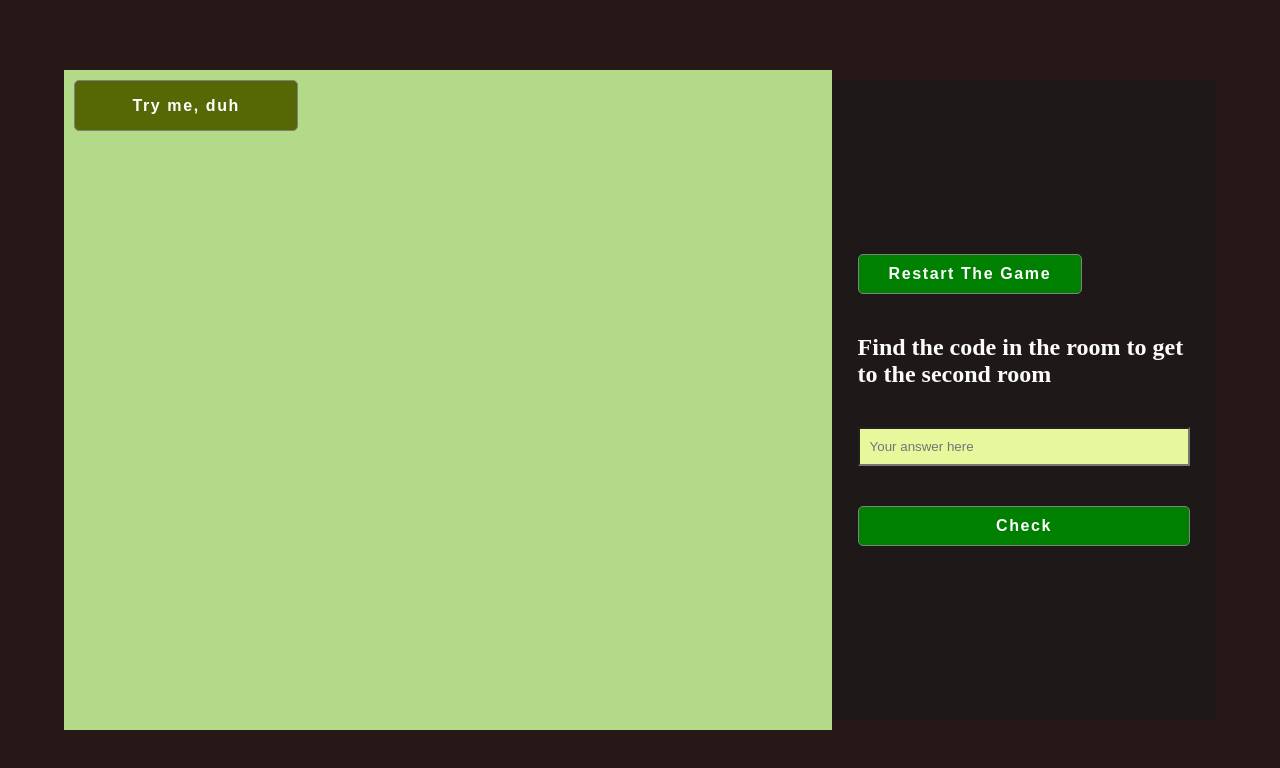
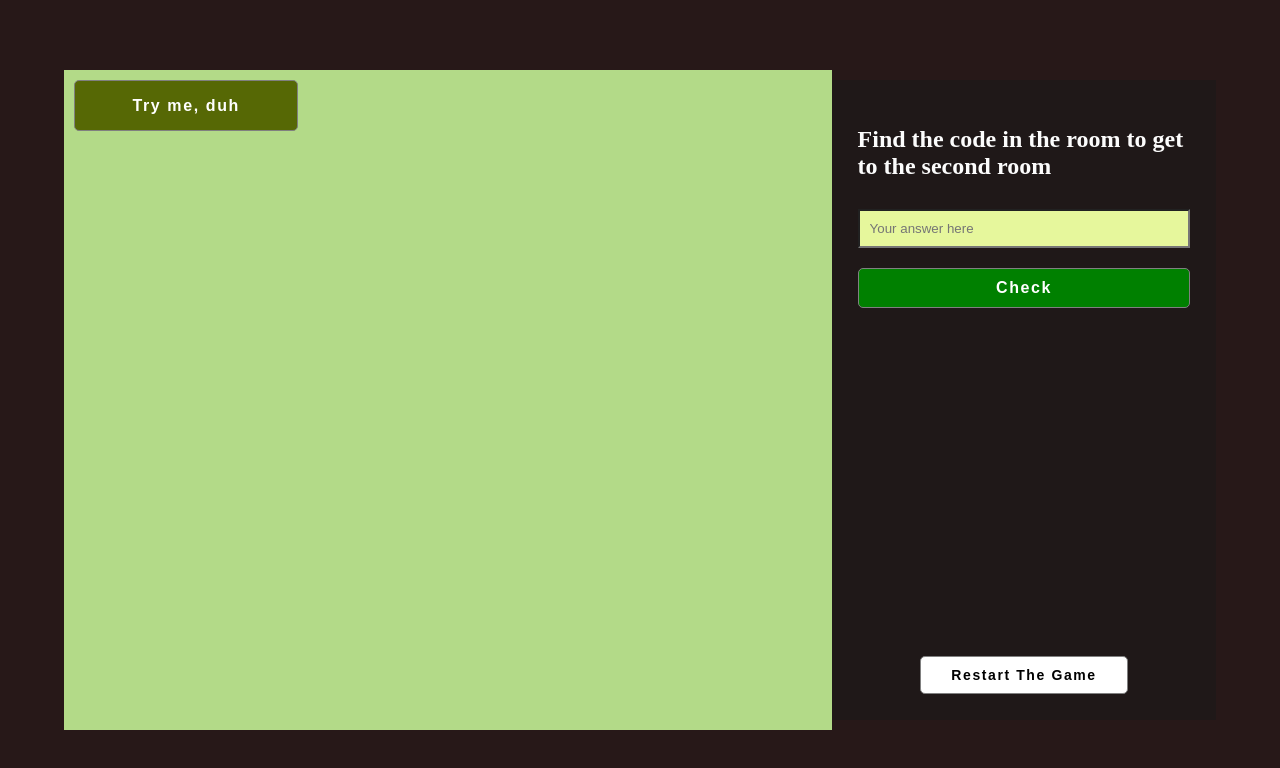
Before and after one commit to SlipNinja/escape_rooms_AFEC, a plain HTML site: page index.html in a window 1280 px wide. Both pictures are taken after a click on the button "Commencer le jeu". Drawn offline with Linux system fonts and the light colour scheme.

Commit message:
change style for few buttons and load the page outside of constructor

```diff
--- a/GameEngine.js
+++ b/GameEngine.js
@@ -29,27 +29,24 @@ class GameEngine {
 		document.getElementById("question").innerHTML = this.enigma.getQuestionById(this.room.get_current_room()).question;
 	}
 
+	changePage() {
+		this.resetInput();
+		this.room.increment_room();
+		this.room.load_room();
+		this.updateQuestion();
+	}
+
 	nextPage() {
-		debugger;
 		if (this.room.get_current_room() > 0) {
-			console.log(">0");
 			this.checkAnswer().then((response) => {
 				if (response) {
-					this.resetInput();
-					this.room.increment_room();
-					this.room.load_room();
-					this.updateQuestion();
+					this.changePage();
 				} else {
 					this.displayErrorMessage();
 				}
 			});
 		} else {
-			console.log("0");
-
-			this.resetInput();
-			this.room.increment_room();
-			this.room.load_room();
-			this.updateQuestion();
+			this.changePage();
 		}
 	}
 
@@ -61,6 +58,8 @@ class GameEngine {
 }
 
 const gameEngine = new GameEngine();
+gameEngine.room.load_room();
+
 const restart_button = document.getElementById("restart");
 
 document.getElementById("main").addEventListener("click", function (event) {
--- a/RoomManager.js
+++ b/RoomManager.js
@@ -1,9 +1,5 @@
 export class RoomManager {
 	container = document.getElementById("main_container");
-
-	constructor() {
-		this.load_room();
-	}
 
 	get_current_room() {
 		if (!sessionStorage.getItem("currentRoomNumber")) sessionStorage.setItem("currentRoomNumber", 0);
@@ -14,7 +10,6 @@ export class RoomManager {
 	increment_room() {
 		let currRoom = parseInt(sessionStorage.getItem("currentRoomNumber"));
 		sessionStorage.setItem("currentRoomNumber", currRoom + 1);
-		console.log("increased", sessionStorage.getItem("currentRoomNumber"));
 	}
 
 	notLandingPage() {
@@ -22,8 +17,6 @@ export class RoomManager {
 	}
 
 	async load_room(room_number = this.get_current_room()) {
-		console.log("CLICKED");
-		console.log(room_number);
 		this.container.innerHTML = await this.fetch_room_html(room_number);
 
 		if (this.notLandingPage()) {
@@ -36,15 +29,10 @@ export class RoomManager {
 	async fetch_room_html(room) {
 		let html_file;
 		if (room > 0) {
-			console.log("fetch html >0");
 			html_file = `rooms/room_${room}/room_${room}.html`;
 		} else {
-			console.log("fetch html 0");
-
 			html_file = `landing.html`;
 		}
-
-		console.log("fetch html room", html_file);
 
 		return fetch(html_file).then((response) => {
 			return response.text();
--- a/index.html
+++ b/index.html
@@ -11,12 +11,15 @@
 	</head>
 	<body id="main">
 		<div id="main_container"></div>
+
 		<div id="answer_container" style="display: none">
+			<div>
+				<h2 id="question">Find the code in the room to get to the next one</h2>
+				<input type="text" id="answer" placeholder="Your answer here" />
+				<span id="error"></span>
+				<button class="next_btn" type="button">Check</button>
+			</div>
 			<div><button id="restart">Restart The Game</button></div>
-			<h2 id="question">Find the code in the room to get to the next one</h2>
-			<input type="text" id="answer" placeholder="Your answer here" />
-			<span id="error"></span>
-			<button class="next_btn" type="button">Check</button>
 		</div>
 	</body>
 </html>
--- a/questions.json
+++ b/questions.json
@@ -17,12 +17,12 @@
 		},
 		{
 			"id": 4,
-			"question": "Find the code in the room to get to the 4th room",
+			"question": "Find the code in the room to get to the 5th room",
 			"answer": "#00ff00"
 		},
 		{
 			"id": 5,
-			"question": "Find the code in the room to get to the 4th room",
+			"question": "Find the code in the room to get to the 6th room",
 			"answer": "elleEstOuLaPoulette"
 		}
 	]
--- a/style.scss
+++ b/style.scss
@@ -18,10 +18,9 @@ body {
 	& #answer_container {
 		display: flex;
 		flex-direction: column;
+		justify-content: space-between;
 		background: rgba(25, 25, 25, 0.5);
-		gap: 20px;
 		height: 80%;
-		justify-content: center;
 		width: 30%;
 		padding: 2%;
 		box-sizing: border-box;
@@ -33,6 +32,21 @@ body {
 		& button {
 			background: green;
 			color: white;
+		}
+
+		#restart {
+			background: white;
+			color: black;
+			font-size: 14px;
+		}
+
+		> div:last-child {
+			text-align: center;
+		}
+		> div:first-child {
+			display: flex;
+			flex-direction: column;
+			gap: 10px;
 		}
 	}
 
```
Also changed, not shown: style.css, 1 other file.
